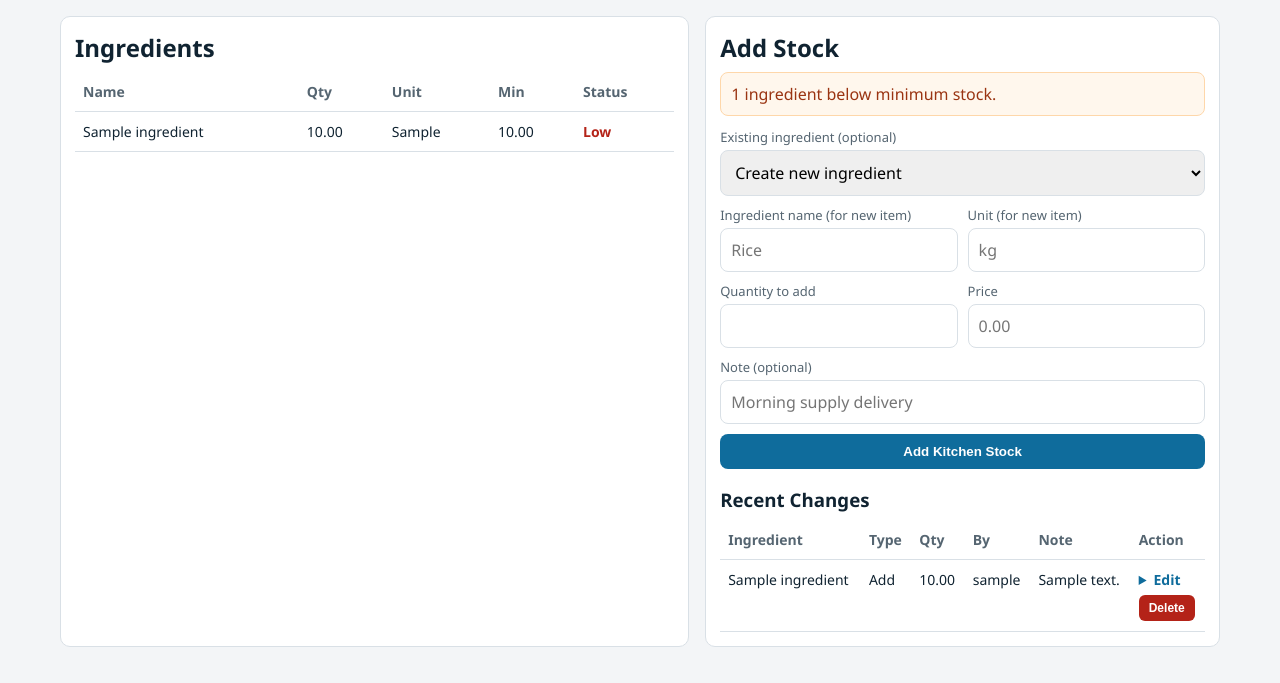
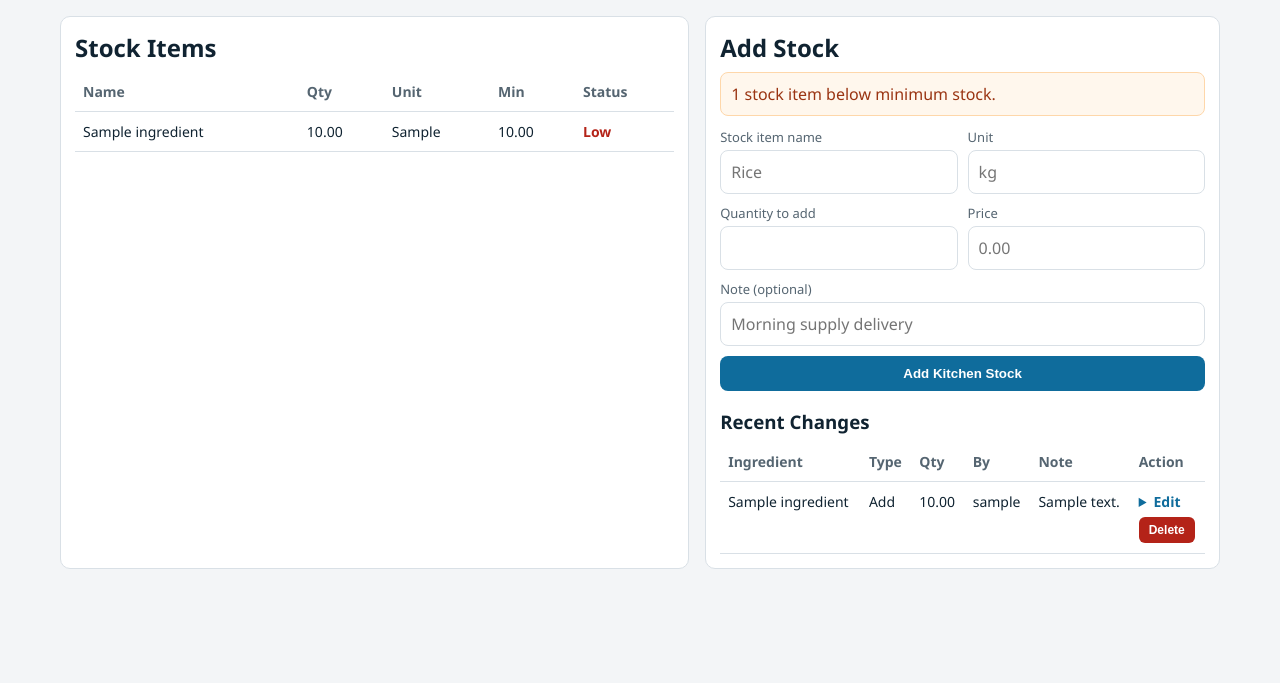
Before and after one commit to Aasthaa-bh/Intern-project, a Django app: page /restaurant/kitchen/stock/ in a window 1280 px wide. Shown: the part 117-800 px from the top of the page. Run offline with Django 5.2, Linux system fonts and the light colour scheme; tables that the repository leaves empty hold one stand-in row (values such as "Sample post").

Commit message:
remove Existing ingredient filed

```diff
--- a/POSsystem/restaurant/templates/restaurant/kitchen_stock.html
+++ b/POSsystem/restaurant/templates/restaurant/kitchen_stock.html
@@ -64,7 +64,7 @@
 
     <section class="grid">
       <article class="panel">
-        <h2 style="margin:0 0 8px">Ingredients</h2>
+        <h2 style="margin:0 0 8px">Stock Items</h2>
         {% if ingredients %}
           <table>
             <thead>
@@ -89,7 +89,7 @@
             </tbody>
           </table>
         {% else %}
-          <p class="muted">No kitchen ingredients added yet.</p>
+            <p class="muted">No kitchen stock items added yet.</p>
         {% endif %}
       </article>
 
@@ -99,27 +99,18 @@
           <div class="error">{{ form_error }}</div>
         {% endif %}
         {% if low_stock_count %}
-          <div class="notice">{{ low_stock_count }} ingredient{{ low_stock_count|pluralize }} below minimum stock.</div>
+            <div class="notice">{{ low_stock_count }} stock item{{ low_stock_count|pluralize }} below minimum stock.</div>
         {% endif %}
         <form method="post">
           {% csrf_token %}
           <input type="hidden" name="action" value="add_stock">
-          <div>
-            <label for="ingredient_id">Existing ingredient (optional)</label>
-            <select id="ingredient_id" name="ingredient_id">
-              <option value="">Create new ingredient</option>
-              {% for ingredient in ingredients %}
-                <option value="{{ ingredient.id }}">{{ ingredient.name }} ({{ ingredient.quantity }} {{ ingredient.unit }})</option>
-              {% endfor %}
-            </select>
-          </div>
           <div class="row">
             <div>
-              <label for="ingredient_name">Ingredient name (for new item)</label>
+                <label for="ingredient_name">Stock item name</label>
               <input id="ingredient_name" name="ingredient_name" type="text" placeholder="Rice">
             </div>
             <div>
-              <label for="unit">Unit (for new item)</label>
+                <label for="unit">Unit</label>
               <input id="unit" name="unit" type="text" placeholder="kg">
             </div>
           </div>
--- a/POSsystem/restaurant/urls.py
+++ b/POSsystem/restaurant/urls.py
@@ -7,11 +7,6 @@ urlpatterns = [
 
     path("kitchen/", views.kitchen_dashboard, name="restaurant_kitchen_dashboard"),
     path("kitchen/stock/", views.kitchen_stock, name="restaurant_kitchen_stock"),
-    path(
-        "kitchen/stock/ingredients/<int:ingredient_id>/delete/",
-        views.kitchen_ingredient_delete,
-        name="restaurant_kitchen_ingredient_delete",
-    ),
     path(
         "kitchen/stock/changes/<int:change_id>/delete/",
         views.kitchen_stock_change_delete,
--- a/POSsystem/restaurant/views.py
+++ b/POSsystem/restaurant/views.py
@@ -275,24 +275,6 @@ def kitchen_stock_change_delete(request, change_id):
     ingredient.save(update_fields=["quantity", "updated_at"])
     change.delete()
 
-    return redirect("restaurant_kitchen_stock")
-
-
-def kitchen_ingredient_delete(request, ingredient_id):
-    if request.method != "POST":
-        return HttpResponseNotAllowed(["POST"])
-
-    business = _get_request_business(request)
-    if business is None:
-        business = _get_dev_business_fallback()
-    actor_user = _get_stock_actor_user(request, business)
-    if not business or actor_user is None:
-        return HttpResponseForbidden(
-            "No business/user available for kitchen stock update. Create a business and at least one user."
-        )
-
-    ingredient = get_object_or_404(Ingredient, pk=ingredient_id, business=business)
-    ingredient.delete()
     return redirect("restaurant_kitchen_stock")
 
 
```
